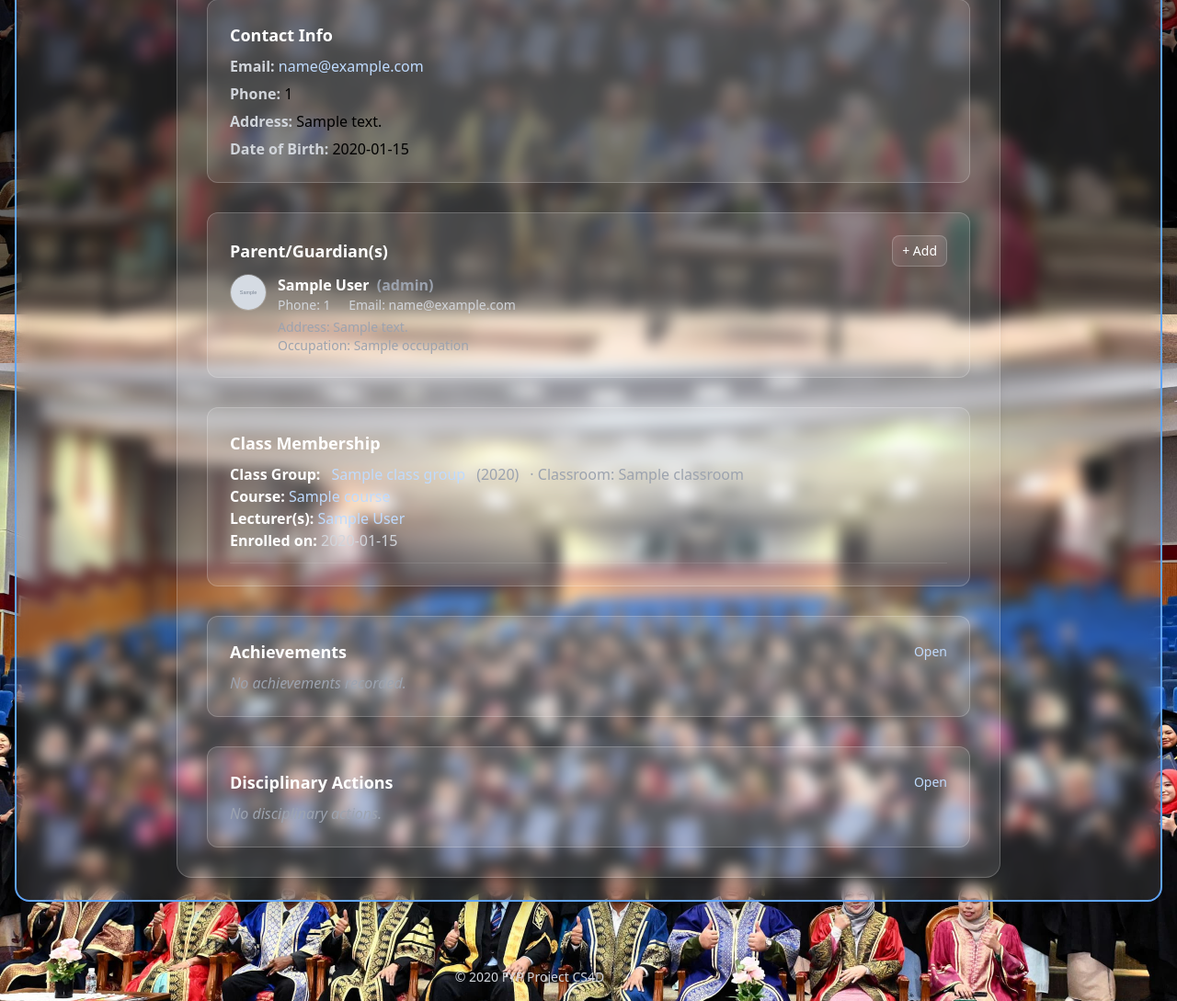
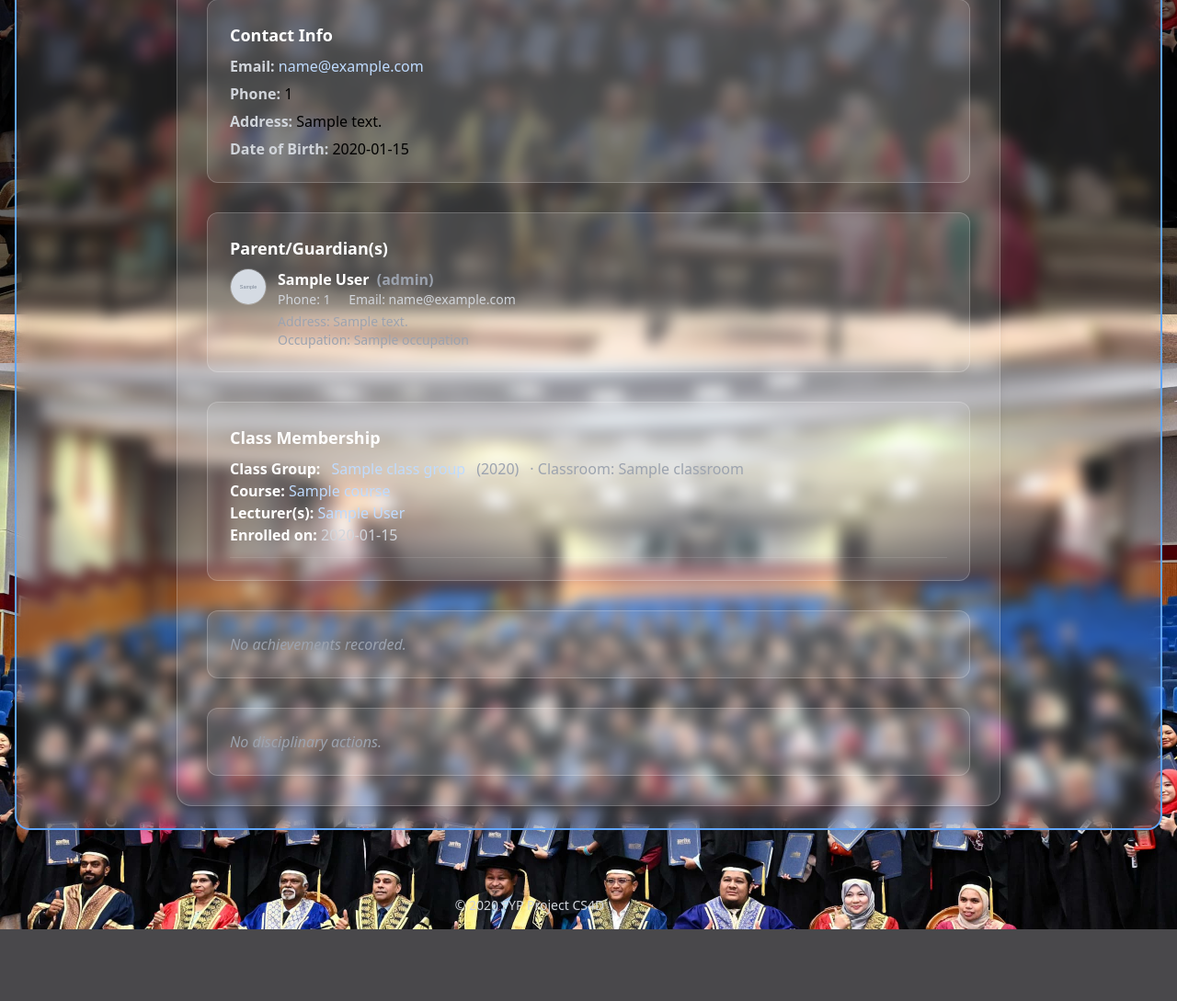
Before and after one commit to CaptainSparky20/Student_Information_System, a Django app: template SIS/adminportal/templates/adminportal/student_part/student_detail.html in a window 1280 px wide. Shown: the part 458-1547 px from the top of the page at 92% size. After the commit the page ends 1469 px from the top, so only its background shows below. Run offline with Django 5.2, Linux system fonts and the light colour scheme; the template is opened without the code that fills it: most values are stand-ins (such as "Sample title", 1, 10 or a date in 2020); grey boxes marked "Sample" are stand-in pictures; some libraries are stand-ins or nearby versions.

Commit message:
Remove unused links for adding parent details and viewing achievements and disciplinary actions in student detail template

```diff
--- a/SIS/adminportal/templates/adminportal/student_part/student_detail.html
+++ b/SIS/adminportal/templates/adminportal/student_part/student_detail.html
@@ -81,10 +81,7 @@
 <div class="bg-white/10 rounded-xl p-6 border border-white/20">
   <div class="flex items-center justify-between mb-2">
     <h3 class="text-lg font-semibold text-white">Parent/Guardian(s)</h3>
-    <a href="{% url 'lecturer:add_parent_details' student_profile.id %}"
-       class="text-sm px-2.5 py-1.5 rounded-lg bg-white/10 border border-white/20 text-white hover:bg-white/20 transition">
-      + Add
-    </a>
+
   </div>
 
   {% with parents_qs=student_profile.parents.all %}
@@ -180,11 +177,6 @@
 
   <!-- Achievements -->
   <div class="bg-white/10 rounded-xl p-6 border border-white/20">
-    <div class="flex items-center justify-between mb-2">
-      <h3 class="text-lg font-semibold text-white">Achievements</h3>
-      <a href="{% url 'lecturer:student_achievements' student_profile.id %}"
-         class="text-sm text-blue-200 hover:underline">Open</a>
-    </div>
     {% if student_profile.achievements.exists %}
       <ul class="space-y-2">
         {% for achievement in student_profile.achievements.all %}
@@ -204,11 +196,6 @@
 
   <!-- Disciplinary Actions -->
   <div class="bg-white/10 rounded-xl p-6 border border-white/20">
-    <div class="flex items-center justify-between mb-2">
-      <h3 class="text-lg font-semibold text-white">Disciplinary Actions</h3>
-      <a href="{% url 'lecturer:student_disciplinary_actions' student_profile.id %}"
-         class="text-sm text-blue-200 hover:underline">Open</a>
-    </div>
     {% if student_profile.disciplinary_actions.exists %}
       <ul class="space-y-2">
         {% for action in student_profile.disciplinary_actions.all %}
```
